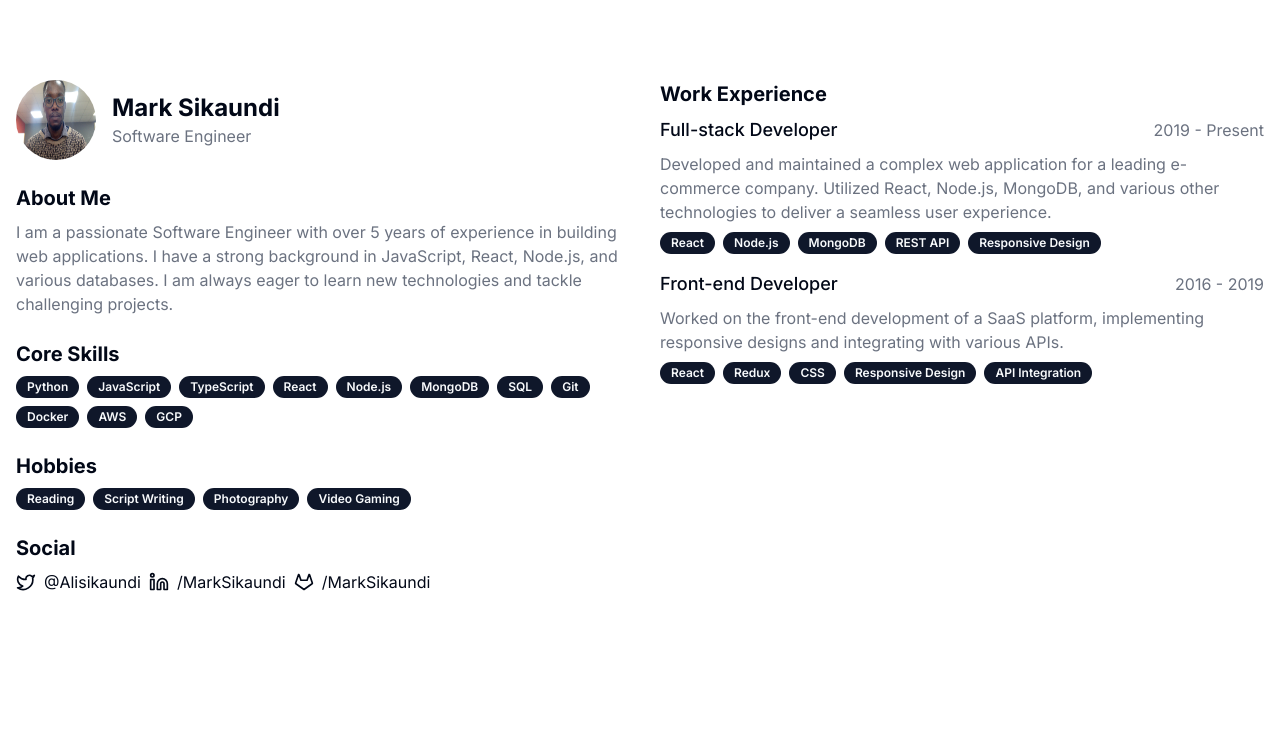
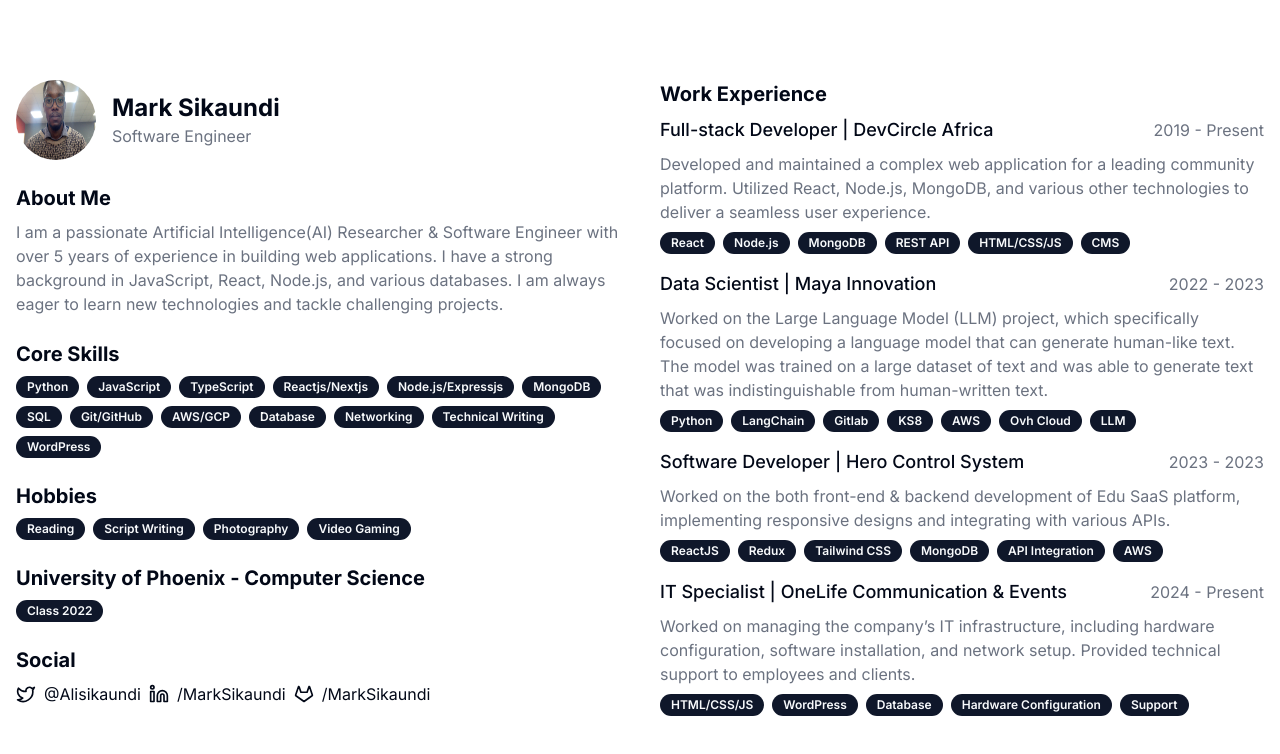
Before and after one commit to Lupleg-dev/Profile, a Next.js app: page / in a window 1280 px wide. Shown: the top 754 px of the page. Built offline with nearby package versions, Linux system fonts and the light colour scheme.

Commit message:
Updated contents on work experience and core skills

```diff
--- a/app/page.js
+++ b/app/page.js
@@ -29,11 +29,11 @@
           <div className="space-y-2">
             <h3 className="text-xl font-bold">About Me</h3>
             <p className="text-gray-500 dark:text-gray-400">
-              I am a passionate Software Engineer with over 5 years of
-              experience in building web applications. I have a strong
-              background in JavaScript, React, Node.js, and various databases. I
-              am always eager to learn new technologies and tackle challenging
-              projects.
+              I am a passionate Artificial Intelligence(AI) Researcher &
+              Software Engineer with over 5 years of experience in building web
+              applications. I have a strong background in JavaScript, React,
+              Node.js, and various databases. I am always eager to learn new
+              technologies and tackle challenging projects.
             </p>
           </div>
           <div className="space-y-2">
@@ -42,14 +42,16 @@
               <Badge>Python</Badge>
               <Badge>JavaScript</Badge>
               <Badge>TypeScript</Badge>
-              <Badge>React</Badge>
-              <Badge>Node.js</Badge>
+              <Badge>Reactjs/Nextjs</Badge>
+              <Badge>Node.js/Expressjs</Badge>
               <Badge>MongoDB</Badge>
               <Badge>SQL</Badge>
-              <Badge>Git</Badge>
-              <Badge>Docker</Badge>
-              <Badge>AWS</Badge>
-              <Badge>GCP</Badge>
+              <Badge>Git/GitHub</Badge>
+              <Badge>AWS/GCP</Badge>
+              <Badge>Database</Badge>
+              <Badge>Networking</Badge>
+              <Badge>Technical Writing</Badge>
+              <Badge>WordPress</Badge>
             </div>
           </div>
           <div className="space-y-2">
@@ -59,6 +61,15 @@
               <Badge>Script Writing</Badge>
               <Badge>Photography</Badge>
               <Badge>Video Gaming</Badge>
+            </div>
+          </div>
+          {/* University Attended */}
+          <div className="space-y-2">
+            <h3 className="text-xl font-bold">
+              University of Phoenix - Computer Science
+            </h3>
+            <div className="flex flex-wrap gap-2">
+              <Badge>Class 2022</Badge>
             </div>
           </div>
           <div className="space-y-2">
@@ -97,14 +108,16 @@
             <div className="space-y-4">
               <div className="grid gap-2">
                 <div className="flex items-center justify-between">
-                  <h4 className="text-lg font-medium">Full-stack Developer</h4>
+                  <h4 className="text-lg font-medium">
+                    Full-stack Developer | DevCircle Africa
+                  </h4>
                   <p className="text-gray-500 dark:text-gray-400">
                     2019 - Present
                   </p>
                 </div>
                 <p className="text-gray-500 dark:text-gray-400">
                   Developed and maintained a complex web application for a
-                  leading e-commerce company. Utilized React, Node.js, MongoDB,
+                  leading community platform. Utilized React, Node.js, MongoDB,
                   and various other technologies to deliver a seamless user
                   experience.
                 </p>
@@ -113,27 +126,86 @@
                   <Badge>Node.js</Badge>
                   <Badge>MongoDB</Badge>
                   <Badge>REST API</Badge>
-                  <Badge>Responsive Design</Badge>
+                  <Badge>HTML/CSS/JS</Badge>
+                  <Badge>CMS</Badge>
                 </div>
               </div>
+
+              {/* Maya Innovation */}
               <div className="grid gap-2">
                 <div className="flex items-center justify-between">
-                  <h4 className="text-lg font-medium">Front-end Developer</h4>
+                  <h4 className="text-lg font-medium">
+                    Data Scientist | Maya Innovation
+                  </h4>
                   <p className="text-gray-500 dark:text-gray-400">
-                    2016 - 2019
+                    2022 - 2023
                   </p>
                 </div>
                 <p className="text-gray-500 dark:text-gray-400">
-                  Worked on the front-end development of a SaaS platform,
-                  implementing responsive designs and integrating with various
-                  APIs.
+                  Worked on the Large Language Model (LLM) project, which
+                  specifically focused on developing a language model that can
+                  generate human-like text. The model was trained on a large
+                  dataset of text and was able to generate text that was
+                  indistinguishable from human-written text.
                 </p>
                 <div className="flex flex-wrap gap-2">
-                  <Badge>React</Badge>
+                  <Badge>Python</Badge>
+                  <Badge>LangChain</Badge>
+                  <Badge>Gitlab</Badge>
+                  <Badge>KS8</Badge>
+                  <Badge>AWS</Badge>
+                  <Badge>Ovh Cloud</Badge>
+                  <Badge>LLM</Badge>
+                </div>
+              </div>
+
+              {/* Hero Control System */}
+              <div className="grid gap-2">
+                <div className="flex items-center justify-between">
+                  <h4 className="text-lg font-medium">
+                    Software Developer | Hero Control System
+                  </h4>
+                  <p className="text-gray-500 dark:text-gray-400">
+                    2023 - 2023
+                  </p>
+                </div>
+                <p className="text-gray-500 dark:text-gray-400">
+                  Worked on the both front-end & backend development of Edu SaaS
+                  platform, implementing responsive designs and integrating with
+                  various APIs.
+                </p>
+                <div className="flex flex-wrap gap-2">
+                  <Badge>ReactJS</Badge>
                   <Badge>Redux</Badge>
-                  <Badge>CSS</Badge>
-                  <Badge>Responsive Design</Badge>
+                  <Badge>Tailwind CSS</Badge>
+                  <Badge>MongoDB</Badge>
                   <Badge>API Integration</Badge>
+                  <Badge>AWS</Badge>
+                </div>
+              </div>
+
+              {/* OneLife Communication & Events */}
+              <div className="grid gap-2">
+                <div className="flex items-center justify-between">
+                  <h4 className="text-lg font-medium">
+                    IT Specialist | OneLife Communication & Events
+                  </h4>
+                  <p className="text-gray-500 dark:text-gray-400">
+                    2024 - Present
+                  </p>
+                </div>
+                <p className="text-gray-500 dark:text-gray-400">
+                  Worked on managing the company&rsquo;s IT infrastructure,
+                  including hardware configuration, software installation, and
+                  network setup. Provided technical support to employees and
+                  clients.
+                </p>
+                <div className="flex flex-wrap gap-2">
+                  <Badge>HTML/CSS/JS</Badge>
+                  <Badge>WordPress</Badge>
+                  <Badge>Database</Badge>
+                  <Badge>Hardware Configuration</Badge>
+                  <Badge>Support</Badge>
                 </div>
               </div>
             </div>
```
